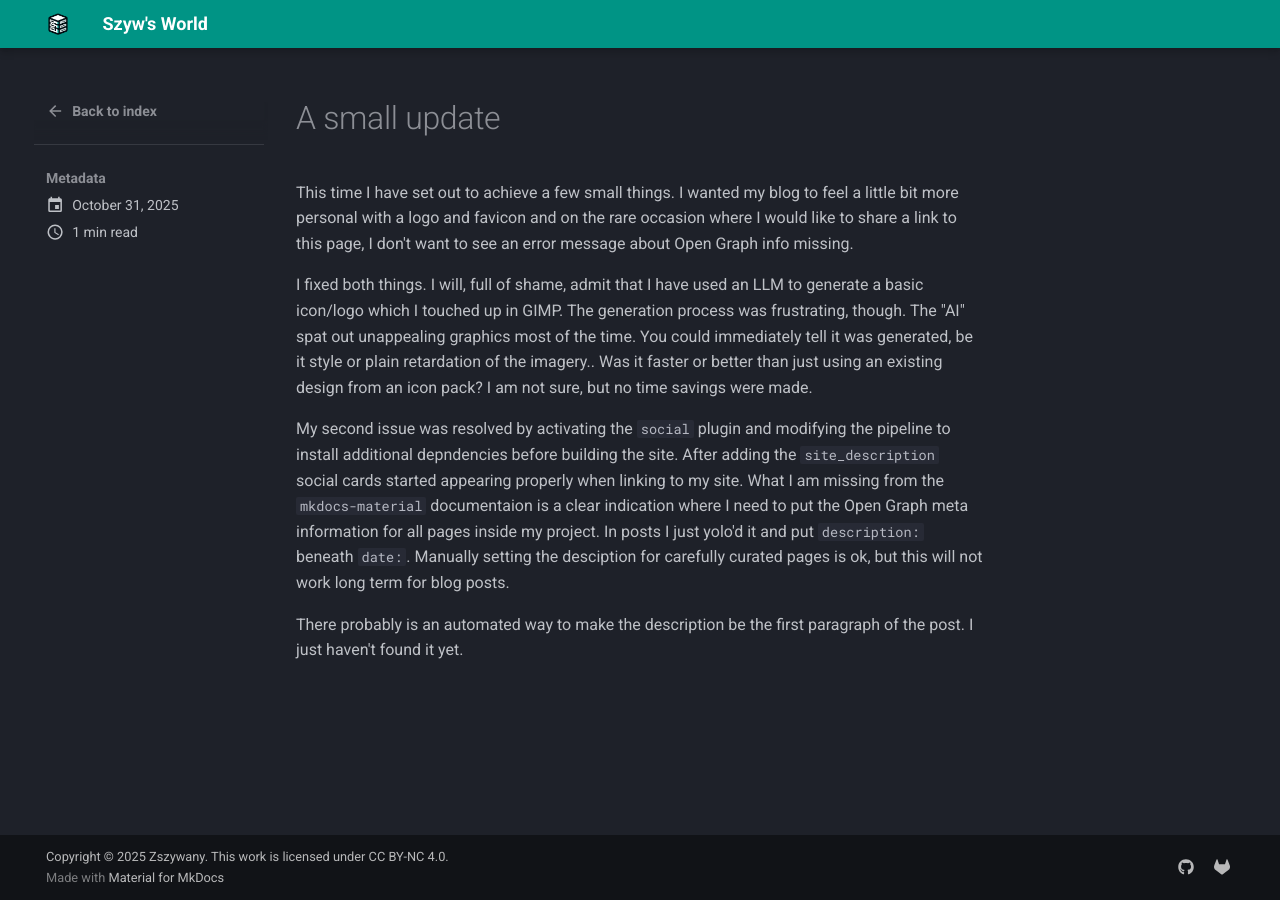
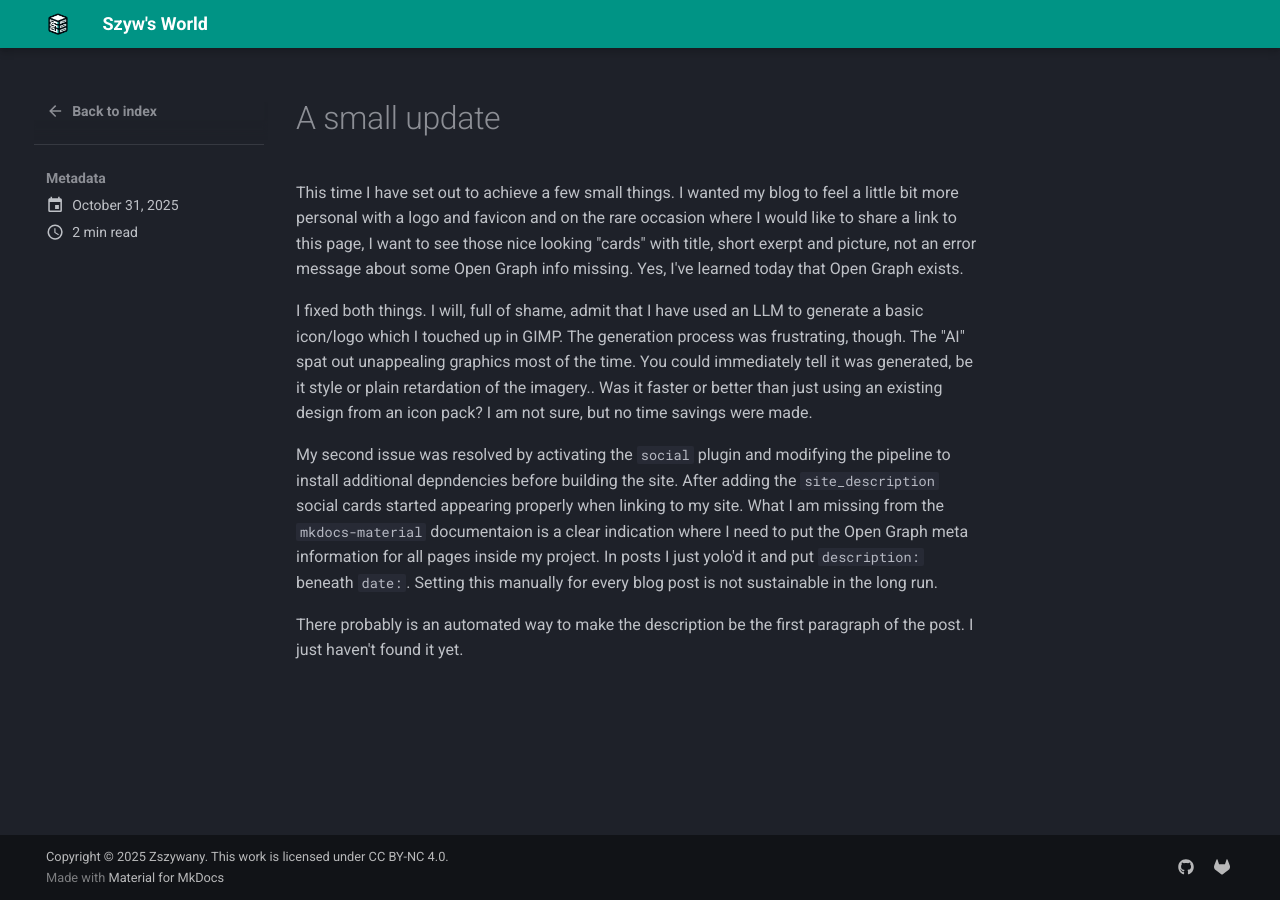
Before and after one commit to Zszywany/website, an MkDocs documentation site: the page built from docs/blog/posts/A small update.md, in a window 1280 px wide. Built offline with MkDocs 1.6.1 and Material for MkDocs 9.7.7, drawn with Linux system fonts in a browser that asks for light colours.

Commit message:
update of blog post

```diff
--- a/docs/blog/posts/A small update.md
+++ b/docs/blog/posts/A small update.md
@@ -1,13 +1,13 @@
 ---
 date:
   created: 2025-10-31
-description: test test test
+description: test test test social cards
 ---
-This time I have set out to achieve a few small things. I wanted my blog to feel a little bit more personal with a logo and favicon and on the rare occasion where I would like to share a link to this page, I don't want to see an error message about Open Graph info missing.
+This time I have set out to achieve a few small things. I wanted my blog to feel a little bit more personal with a logo and favicon and on the rare occasion where I would like to share a link to this page, I want to see those nice looking "cards" with title, short exerpt and picture, not an error message about some Open Graph info missing. Yes, I've learned today that Open Graph exists.
 
 I fixed both things. I will, full of shame, admit that I have used an LLM to generate a basic icon/logo which I touched up in GIMP. The generation process was frustrating, though. The "AI" spat out unappealing graphics most of the time. You could immediately tell it was generated, be it style or plain retardation of the imagery.. Was it faster or better than just using an existing design from an icon pack? I am not sure, but no time savings were made.
 
 My second issue was resolved by activating the `social` plugin and modifying the pipeline to install additional depndencies before building the site. After adding the `site_description` social cards started appearing properly when linking to my site.
-What I am missing from the `mkdocs-material` documentaion is a clear indication where I need to put the Open Graph meta information for all pages inside my project. In posts I just yolo'd it and put `description: ` beneath `date: `. Manually setting the desciption for carefully curated pages is ok, but this will not work long term for blog posts.
+What I am missing from the `mkdocs-material` documentaion is a clear indication where I need to put the Open Graph meta information for all pages inside my project. In posts I just yolo'd it and put `description: ` beneath `date: `. Setting this manually for every blog post is not sustainable in the long run.
 
 There probably is an automated way to make the description be the first paragraph of the post. I just haven't found it yet.
```
